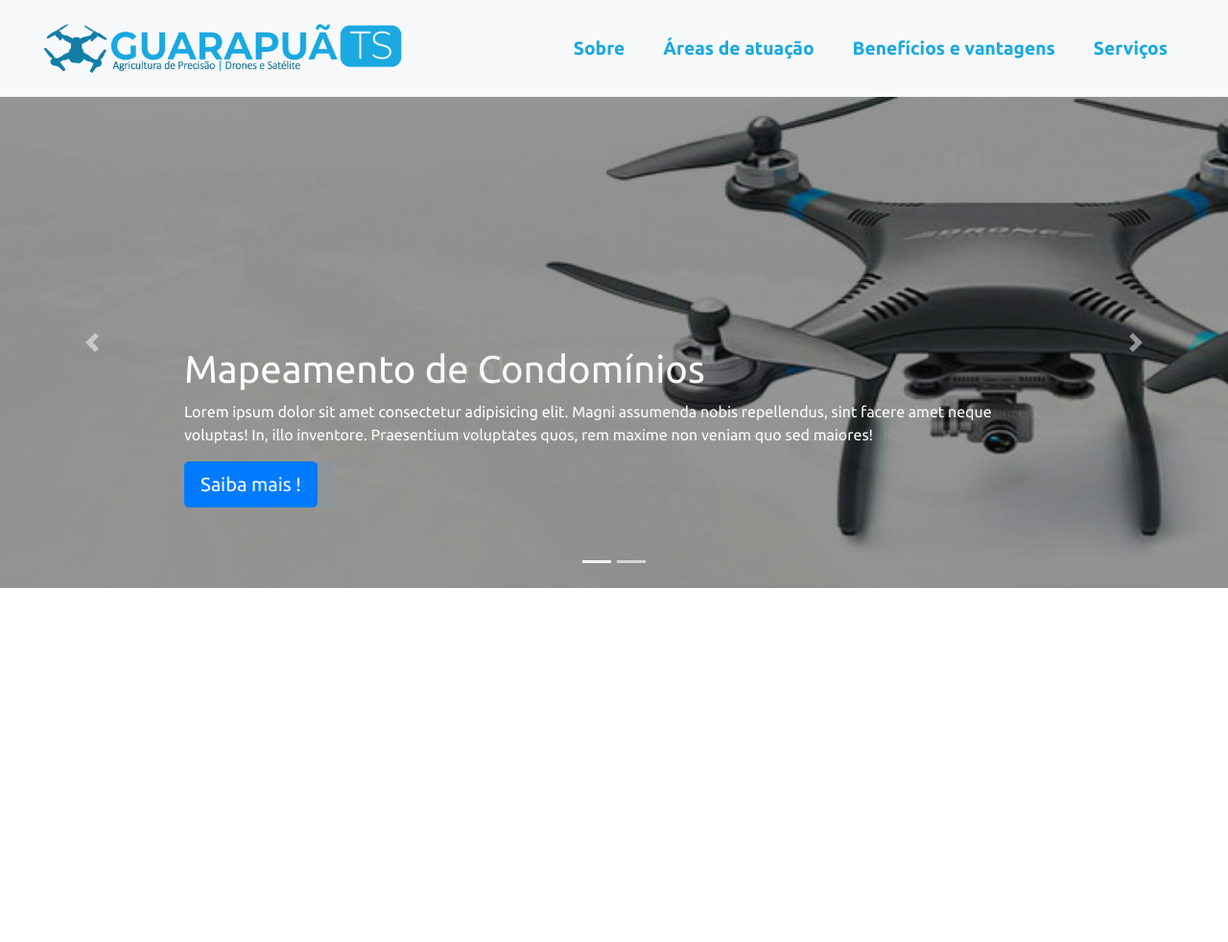
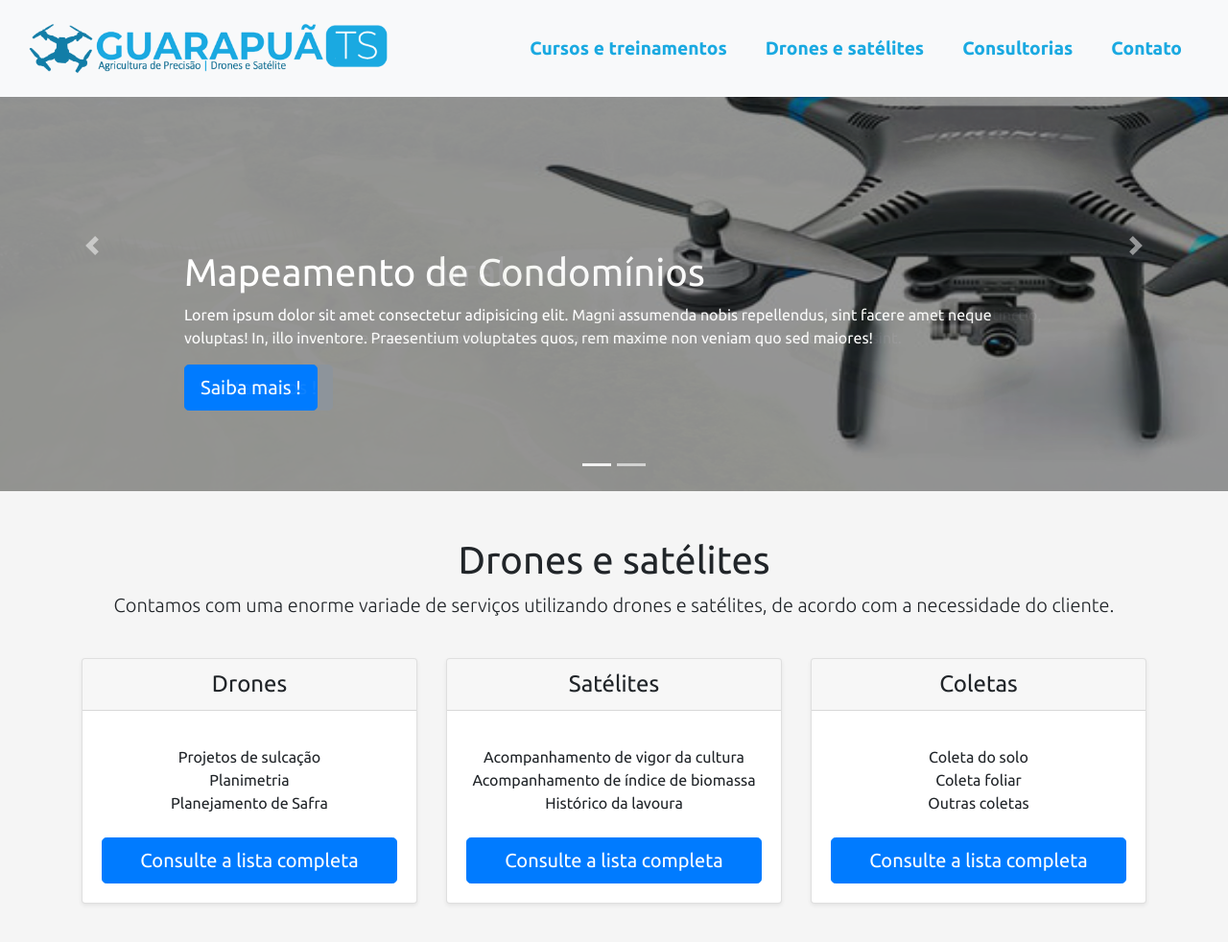
Before and after one commit to leoguitar2006/guarapua_ts, a plain HTML site: page index.html in a window 1280 px wide. Shown: the whole page at 96% size. Before the commit the page ends 800 px from the top, so only its background shows below. Drawn offline with Linux system fonts and the light colour scheme.

Commit message:
Add section servicos

```diff
--- a/css/main.css
+++ b/css/main.css
@@ -19,6 +19,7 @@ body {
     font-family: var(--ubuntu);
 
 }
+
 
 .nav-item .nav-link {
     color: var(--azul-claro)!important;
--- a/index.html
+++ b/index.html
@@ -21,7 +21,8 @@
         <div class="row">
             <div class="col-xs-12 col-sm-12 col-md-12 col-lg-12 col-xl-12">
                 <header>
-                    <nav class="navbar navbar-expand-lg navbar-expand-md navbar-light">
+                    <!-- Navegação -->
+                    <nav class="navbar navbar-expand-lg navbar-expand-md navbar-light fixed-top bg-light">
                         <button class="navbar-toggler custom-toggler" type="button" data-toggle="collapse" data-target="#navbarScroll" aria-controls="navbarScroll" aria-expanded="false" aria-label="Toggle navigation">
                             <span class="navbar-toggler-icon"></span>
                         </button>
@@ -31,16 +32,16 @@
                         <div class="collapse navbar-collapse flex-row-reverse" id="navbarScroll">
                             <ul class="navbar-nav justify-content-between">
                                 <li class="nav-item mr-4">
-                                    <a href="#" class="nav-link">Sobre</a>
+                                    <a href="#" class="nav-link">Cursos e treinamentos</a>
                                 </li>
                                 <li class="nav-item  mr-4">
-                                    <a href="#" class="nav-link">Áreas de atuação</a>
+                                    <a href="#drones-satelites" class="nav-link" id="drones-e-satelites">Drones e satélites</a>
                                 </li>
                                 <li class="nav-item  mr-4">
-                                    <a href="#" class="nav-link">Benefícios e vantagens</a>
+                                    <a href="#" class="nav-link">Consultorias</a>
                                 </li>
                                 <li class="nav-item  mr-4">
-                                    <a href="#" class="nav-link">Serviços</a>
+                                    <a href="#" class="nav-link">Contato</a>
                                 </li>
                             </ul>
                         </div>
@@ -51,6 +52,7 @@
     </div>
 
     <main>
+        <section id="section-carousel">
             <div id="myCarousel" class="carousel slide carousel-fade" data-ride="carousel">
                 <ol class="carousel-indicators">
                     <li data-target="#myCarousel" data-slide-to="0" class="active"></li>
@@ -89,12 +91,82 @@
                     <span class="sr-only"></span>
                 </a>
             </div>
+        </section>
+
+        <section id="drones-satelites">
+            <div class="container-fluid" style="background-color: whitesmoke;">
+                <div class="row">
+                    <div class="col-xs-12 col-sm-12 col-md-12 col-lg-12 col-xl-12">
+                        <div class="pricing-header px-3 py-3 pt-md-5 pb-md-4 mx-auto text-center">
+                            <h1>Drones e satélites</h1>
+                            <p class="lead">
+                                Contamos com uma enorme variade de serviços utilizando drones e satélites, de acordo com a necessidade do cliente.
+                            </p>
+                        </div>
+
+                        <div class="container">
+                            <div class="card-deck mb-3 text-center">
+                                <div class="card mb-4 shadow-sm">
+                                    <div class="card-header">
+                                        <h4 class="my-0 font-weight-normal">Drones</h4>
+                                    </div>
+                                    <div class="card-body">
+                                        <ul class="list-unstyled mt-3 mb-4">
+                                            <li>Projetos de sulcação</li>
+                                            <li>Planimetria</li>
+                                            <li>Planejamento de Safra</li>
+                                        </ul>
+                                        <button type="button" class="btn btn-lg btn-block btn-primary">
+                                            Consulte a lista completa
+                                        </button>
+                                    </div>
+
+                                </div>
+                                <div class="card mb-4 shadow-sm">
+                                    <div class="card-header">
+                                        <h4 class="my-0 font-weight-normal">Satélites</h4>
+                                    </div>
+                                    <div class="card-body">
+                                        <ul class="list-unstyled mt-3 mb-4">
+                                            <li>Acompanhamento de vigor da cultura</li>
+                                            <li>Acompanhamento de índice de biomassa</li>
+                                            <li>Histórico da lavoura</li>
+                                        </ul>
+                                        <button type="button" class="btn btn-lg btn-block btn-primary">
+                                            Consulte a lista completa
+                                        </button>
+                                    </div>
+
+                                </div>
+                                <div class="card mb-4 shadow-sm">
+                                    <div class="card-header">
+                                        <h4 class="my-0 font-weight-normal">Coletas</h4>
+                                    </div>
+                                    <div class="card-body">
+                                        <ul class="list-unstyled mt-3 mb-4">
+                                            <li>Coleta do solo</li>
+                                            <li>Coleta foliar</li>
+                                            <li>Outras coletas</li>
+                                        </ul>
+                                        <button type="button" class="btn btn-lg btn-block btn-primary">
+                                            Consulte a lista completa
+                                        </button>
+                                    </div>
+
+                                </div>
+                            </div>
+                        </div>
+                    </div>
+                </div>
+            </div>
+        </section>
     </main>
 
     <!-- Scripts -->
 
     <script src="./js/jquery-3.5.1.min.js"></script>
     <script src="./js/bootstrap.min.js"></script>
+    <script src="./js/main.js"></script>
 
 </body>
 </html>
--- /dev/null
+++ b/js/main.js
@@ -0,0 +1,11 @@
+$("#drones-e-satelites").click(function(e) {
+
+    e.preventDefault();
+
+    var obj = "#drones-satelites";
+
+    $('html, body').animate({
+        scrollTop: $(obj).offset().top
+    }, 1200);
+
+});
```
Lines whose indentation alone changed are shown as unchanged.
